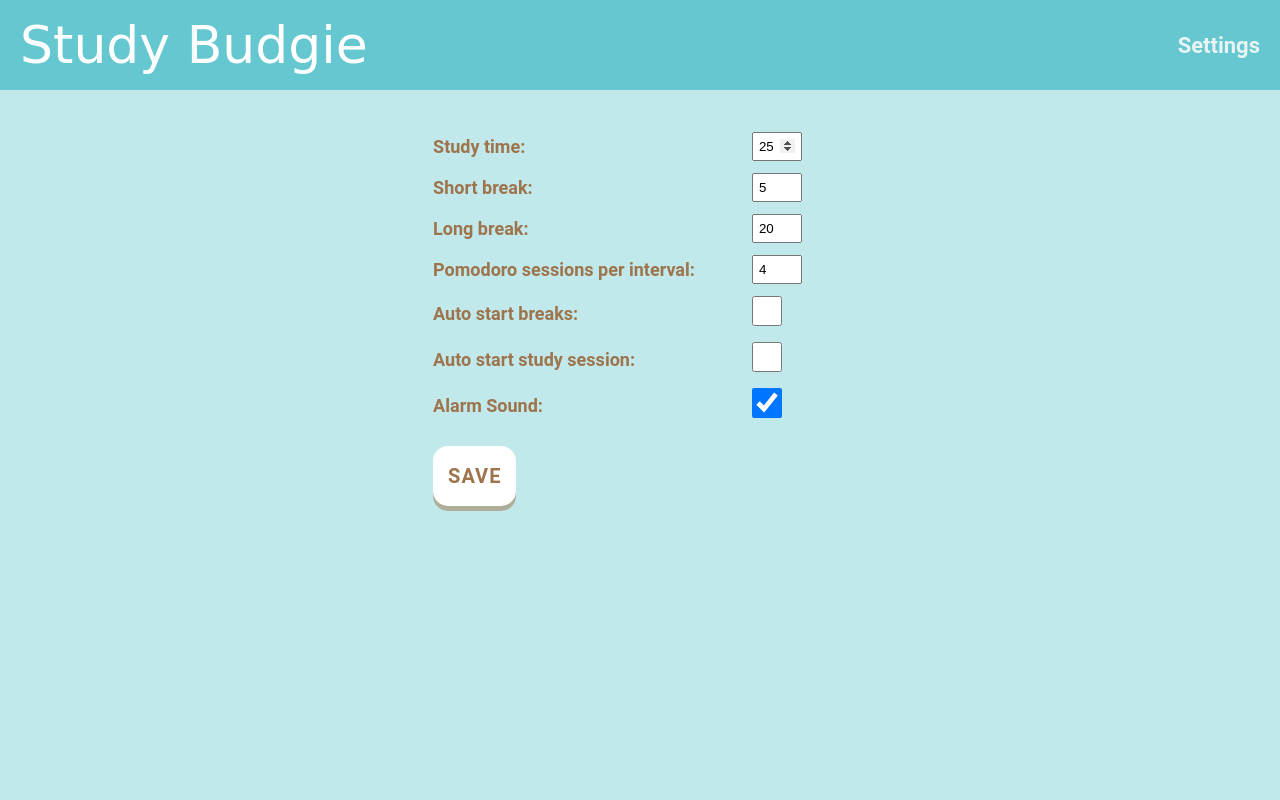
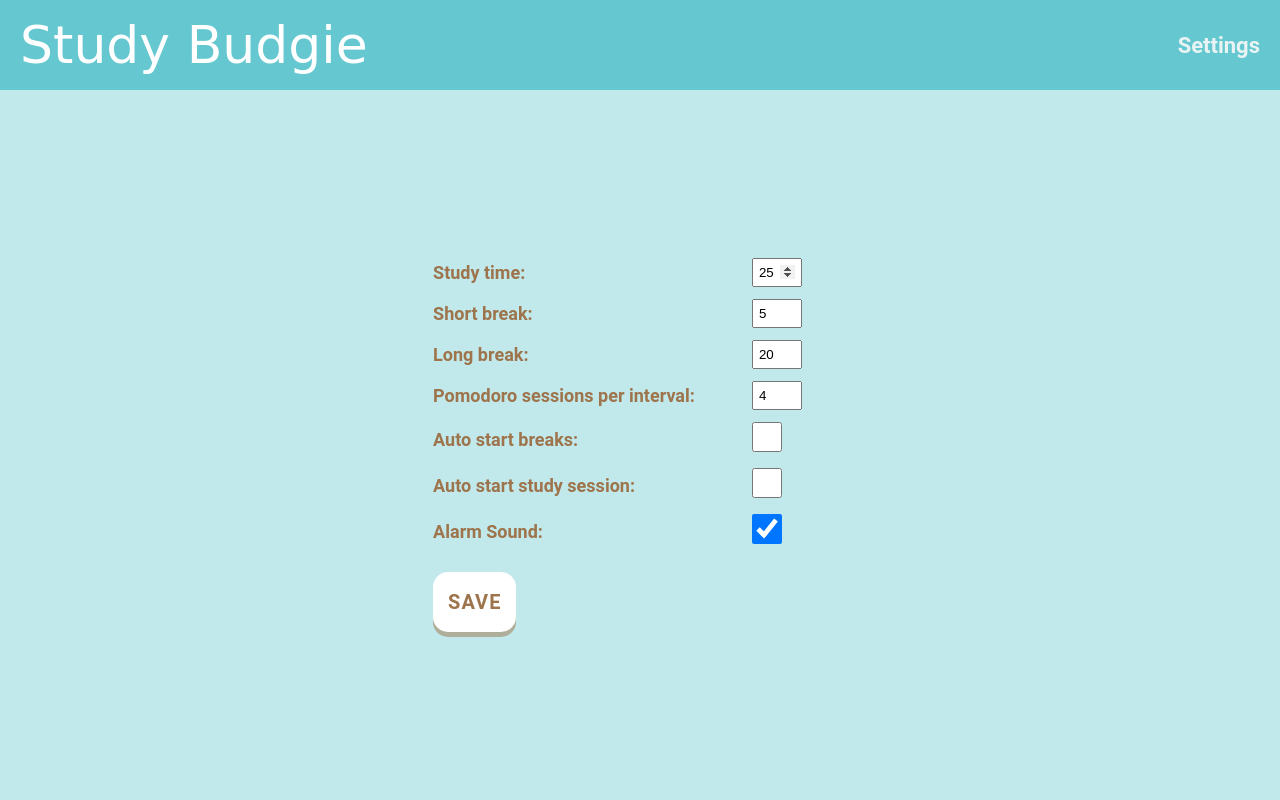
Before and after one commit to DanielaUnger/study-budgie, a Flask app: page / in a window 1280 px wide. Run offline with Flask 3, Linux system fonts and the light colour scheme; some web fonts are replaced.

Commit message:
fix mobile layout (bug: vertical center doesn't show properly)

```diff
--- a/static/pomo_style.css
+++ b/static/pomo_style.css
@@ -22,6 +22,7 @@ body {
 
 .container {
   width: 100%;
+  min-height: 100vh;
   display: flex;
   flex-direction: column;
   align-items: center;
@@ -70,11 +71,14 @@ body {
 }
 
 .main {
+  flex: 1;
   display: flex;
   flex-direction: column;
   align-items: center;
+  justify-content: center;
   gap: 30px;
   padding: 30px;
+  width: 100%;
 }
 
 .timer {
```
